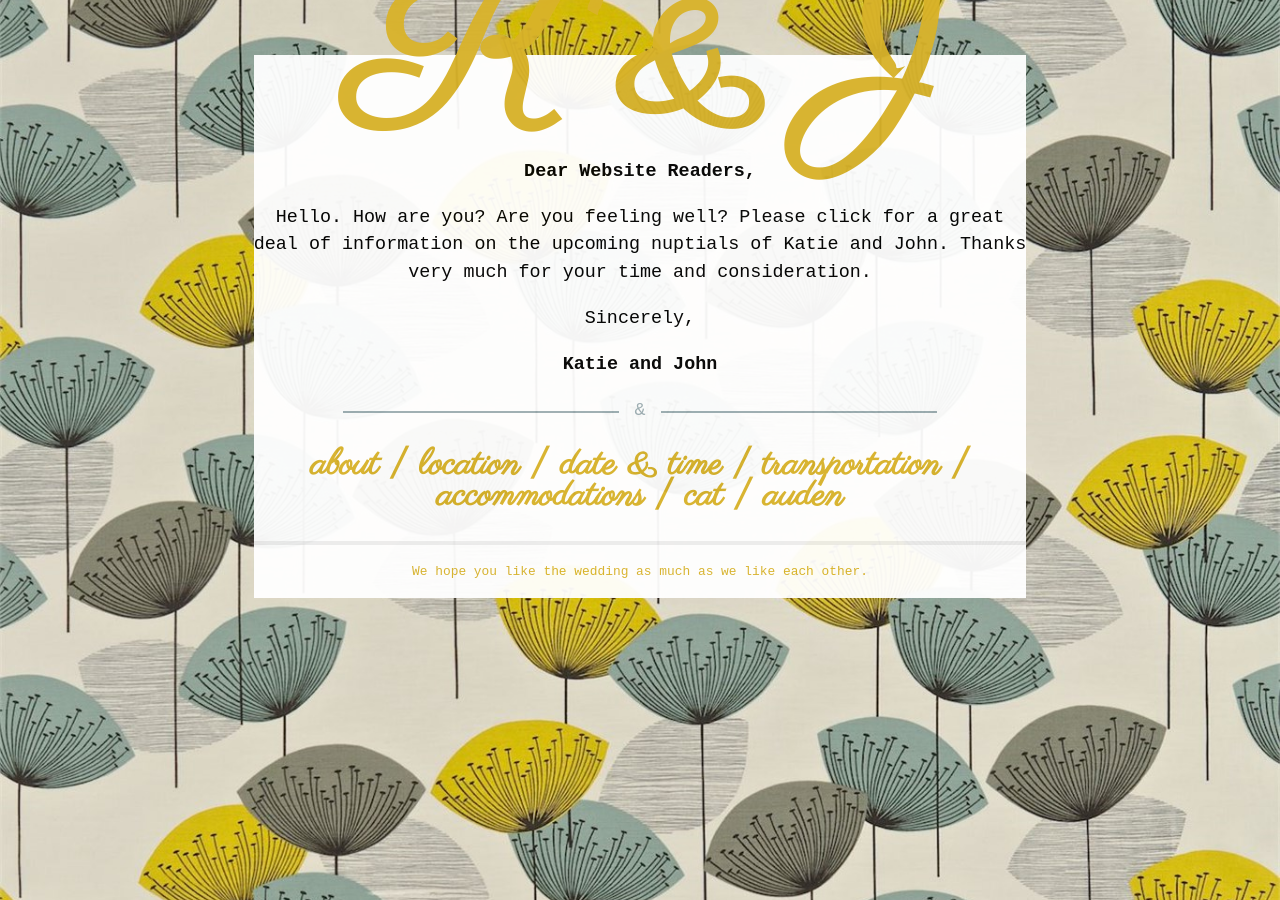
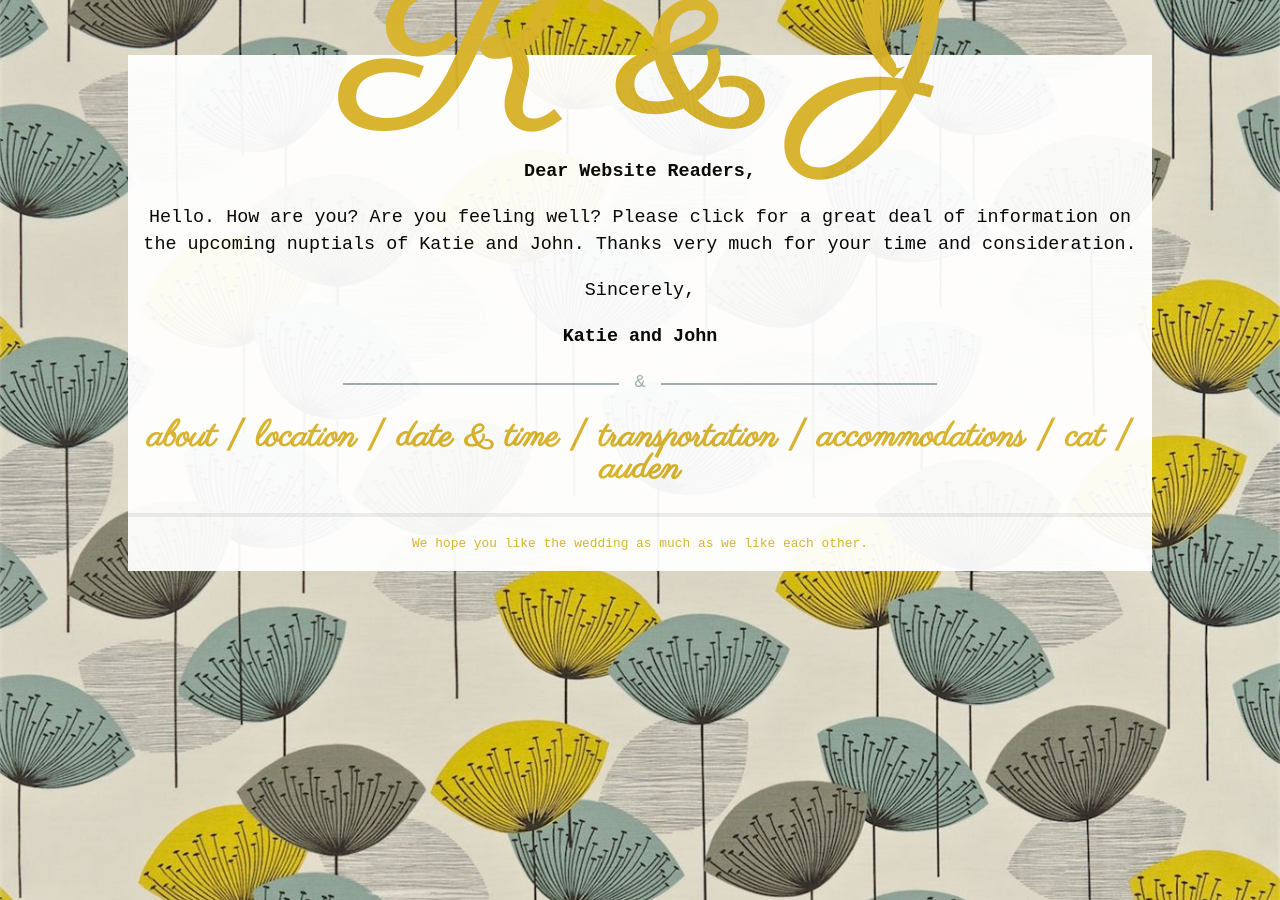
Before and after one commit to jrladd/kmarriesj, a Jekyll site: the page built from index.md, in a window 1280 px wide. Built offline with Jekyll 4.4.1, drawn with Linux system fonts in a browser that asks for light colours; Markdown is read by kramdown in place of the engine named in the settings.

Commit message:
add responsive design elements

```diff
--- a/css/main.css
+++ b/css/main.css
@@ -72,7 +72,7 @@ a:visited { color: #D9B32A;
 .site {
   font-size: 115%;
   text-align: center;
-  width: 42em;
+  width: 80%;
   margin: 3em auto 2em;
   line-height: 1.5em;
   background-color: #FFF;
```
